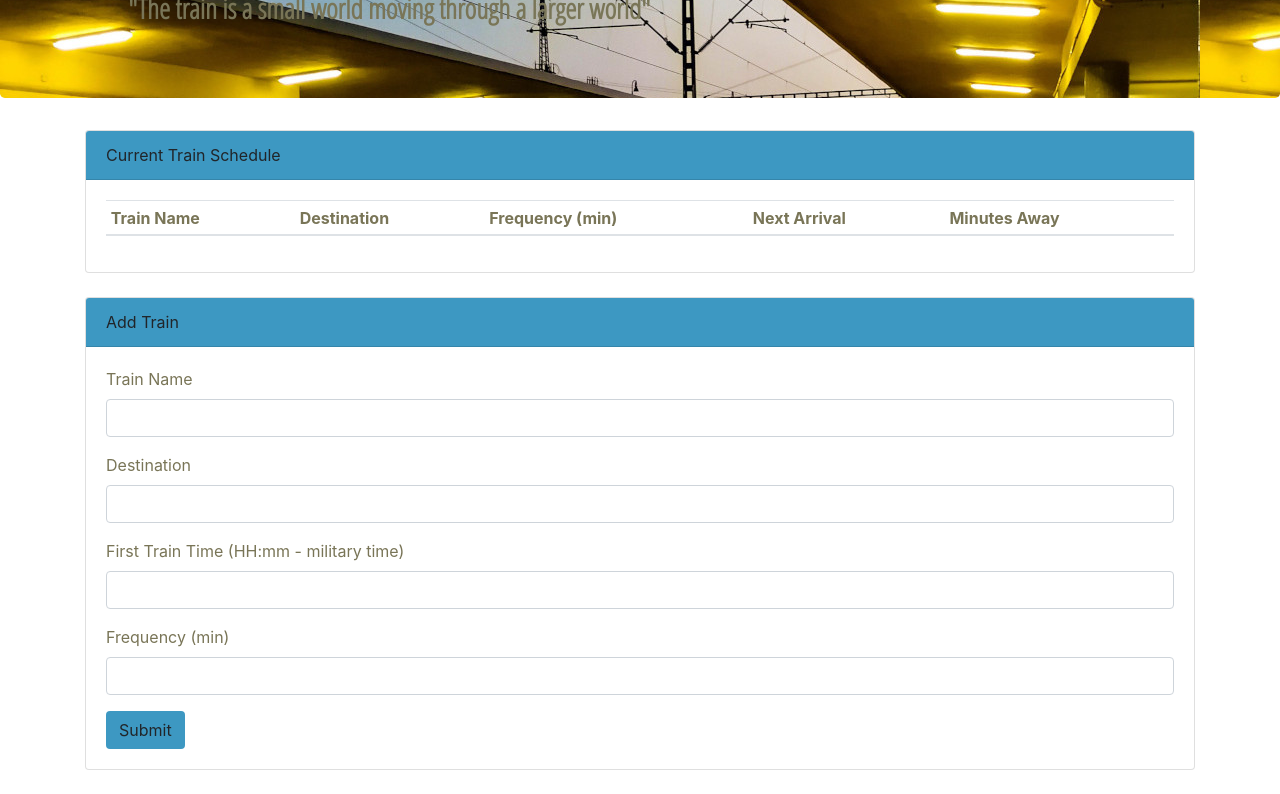
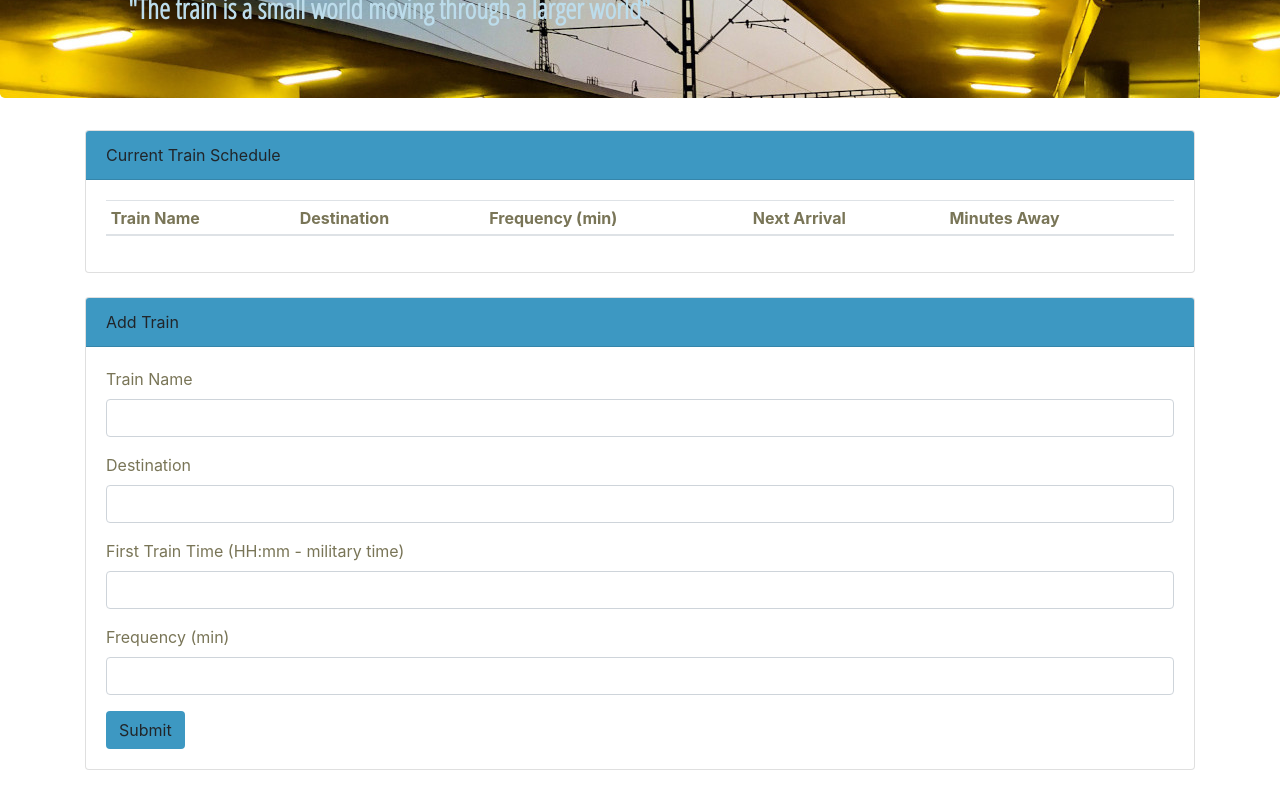
Before and after one commit to Haldevel/Train-Scheduler, a plain HTML site: page index.html in a window 1280 px wide. Shown: the part 151-945 px from the top of the page. Drawn offline with nearby package versions, Linux system fonts and the light colour scheme; no server answers.

Commit message:
add style corrections

```diff
--- a/css/style.css
+++ b/css/style.css
@@ -4,7 +4,8 @@ h1 {
 }
 
 h3 {
-    color: #797557;
+  /*   color: #797557; */
+    color: #bcdceb;
     font-family: 'Open Sans Condensed', sans-serif;
 }
 /*
```
Also changed, not shown: index.html (+4 -2 lines), javascript/app.js (+9 -10 lines).
